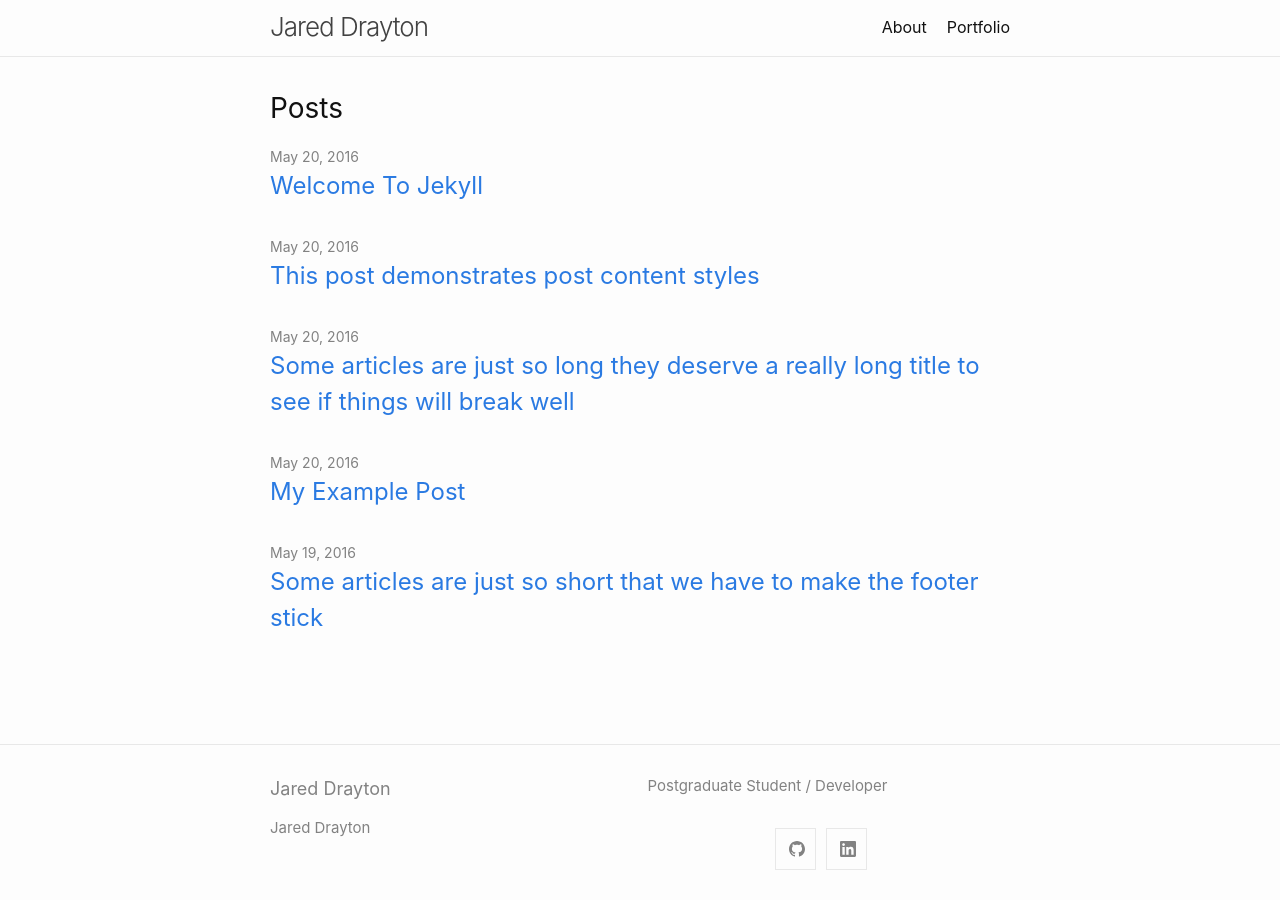
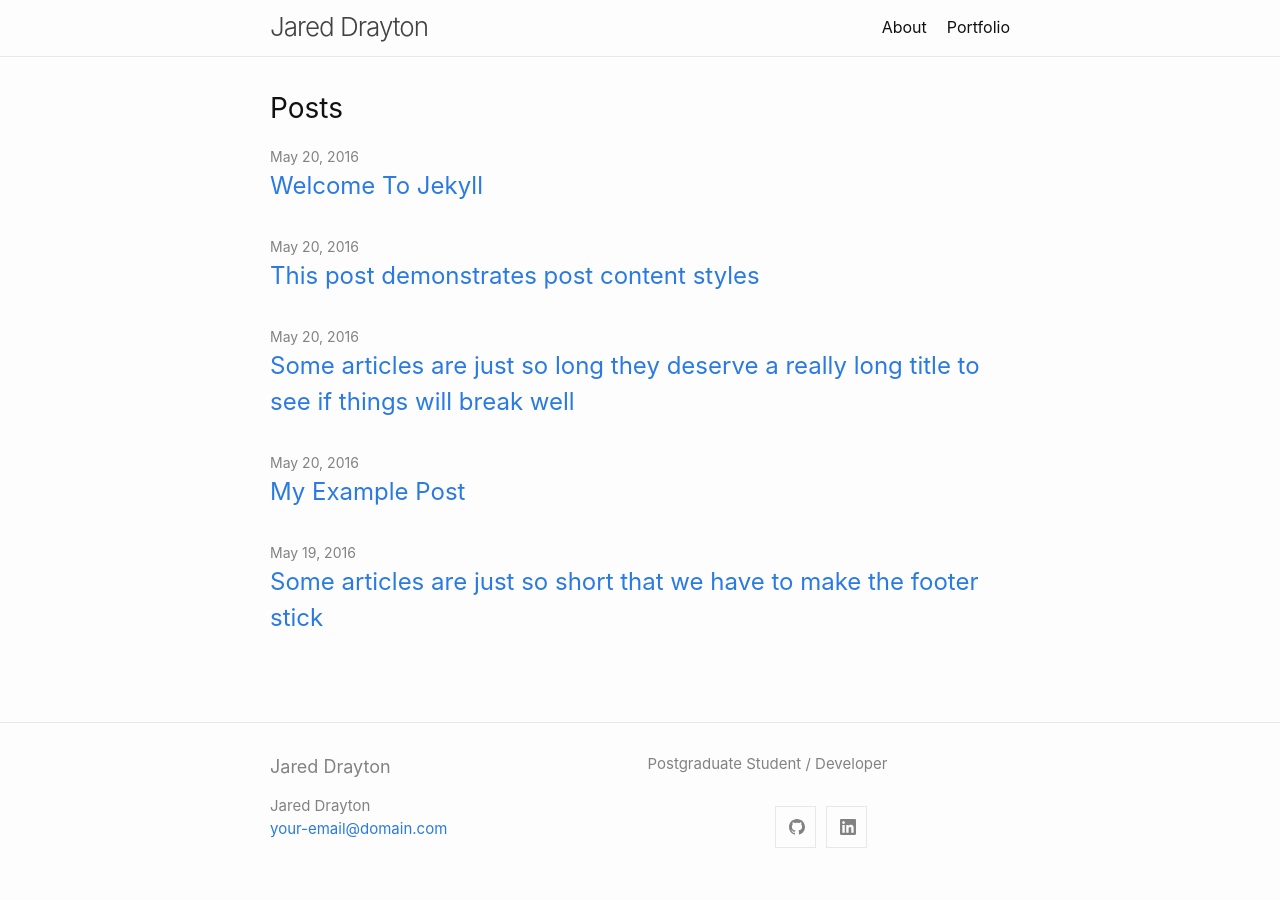
Before and after one commit to jareddrayton/jareddrayton.github.io, a Jekyll site: the page built from index.md, in a window 1280 px wide. Built offline with Jekyll 4.4.1, drawn with Linux system fonts in a browser that asks for light colours; some of the changed lines change nothing that is shown.

Commit message:
Added e-mail

```diff
--- a/_config.yml
+++ b/_config.yml
@@ -1,6 +1,6 @@
 title: Jared Drayton
 author: Jared Drayton
-# email: your-email@domain.com
+email: your-email@domain.com
 description: > # this means to ignore newlines until "show_excerpts:"
   Postgraduate Student / Developer
 
```
